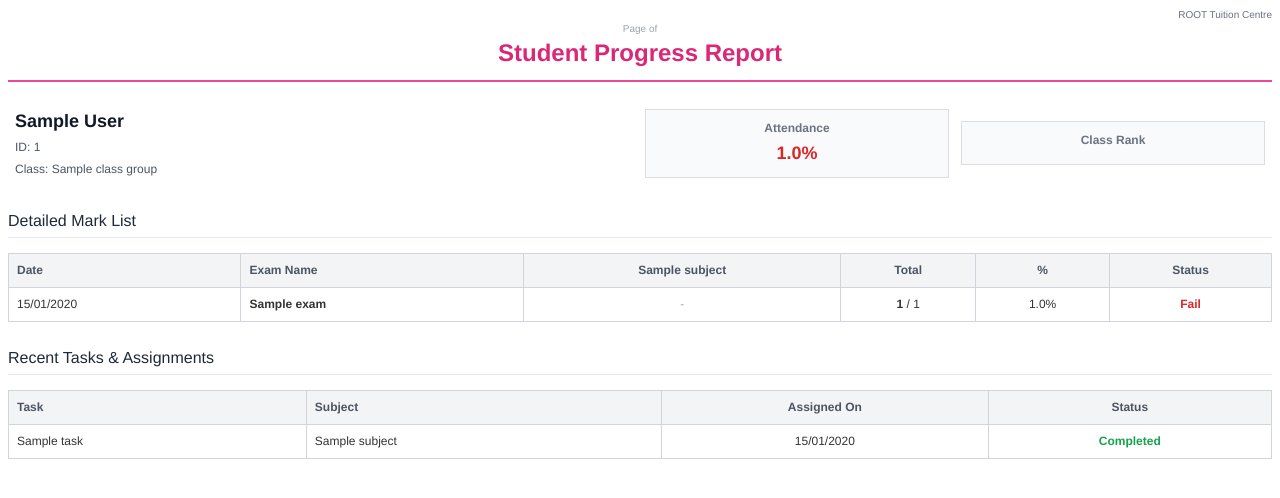
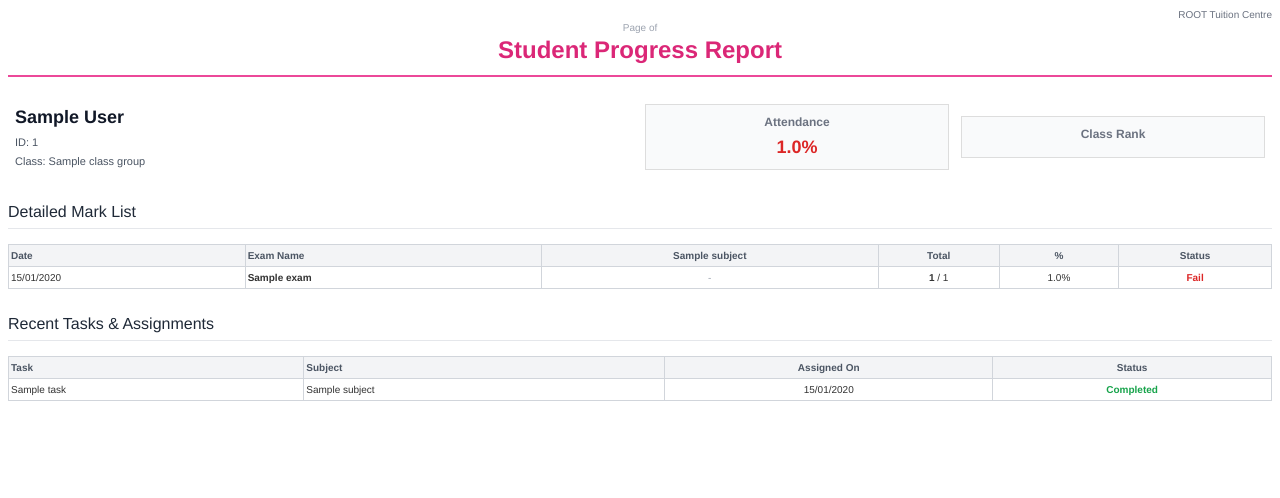
Before and after one commit to Suhailirfani/root, a Django app: template tuition/templates/tuition/progress_card_pdf.html in a window 1280 px wide. Shown: the top 498 px of the page. Run offline with Django 5.2, Linux system fonts and the light colour scheme; the template is opened without the code that fills it: most values are stand-ins (such as "Sample title", 1, 10 or a date in 2020).

Commit message:
Fix PDF progress card layout by using landscape orientation, reducing font sizes, and adjusting table padding to prevent overflow

```diff
--- a/tuition/templates/tuition/progress_card_pdf.html
+++ b/tuition/templates/tuition/progress_card_pdf.html
@@ -5,22 +5,22 @@
     <title>Progress Card</title>
     <style>
         @page {
-            size: a4 portrait;
-            margin: 1.5cm;
+            size: a4 landscape;
+            margin: 1cm;
             @frame header {
                 -pdf-frame-content: header_content;
-                top: 1cm; margin-left: 1.5cm; margin-right: 1.5cm; height: 1cm;
+                top: 0.5cm; margin-left: 1cm; margin-right: 1cm; height: 1cm;
             }
             @frame footer {
                 -pdf-frame-content: footer_content;
-                bottom: 1cm; margin-left: 1.5cm; margin-right: 1.5cm; height: 1cm;
+                bottom: 0.5cm; margin-left: 1cm; margin-right: 1cm; height: 1cm;
             }
         }
         body {
             font-family: Helvetica, sans-serif;
             color: #333;
-            line-height: 1.4;
-            font-size: 12px;
+            line-height: 1.3;
+            font-size: 11px;
         }
         .header {
             text-align: center;
@@ -71,8 +71,10 @@
         }
         table.marks-table th, table.marks-table td {
             border: 1px solid #d1d5db;
-            padding: 8px;
+            padding: 4px 2px;
             text-align: center;
+            font-size: 10px;
+            word-wrap: break-word;
         }
         table.marks-table th {
             background-color: #f3f4f6;
```
